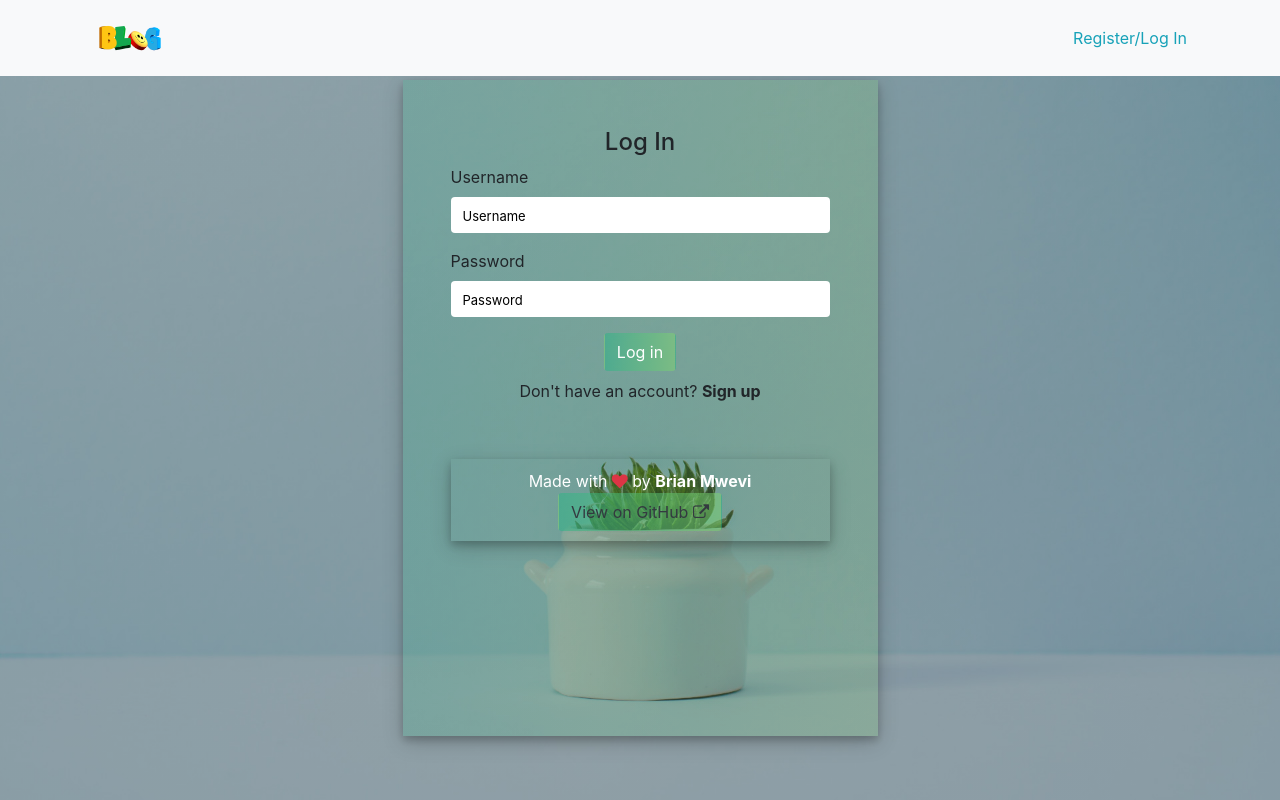
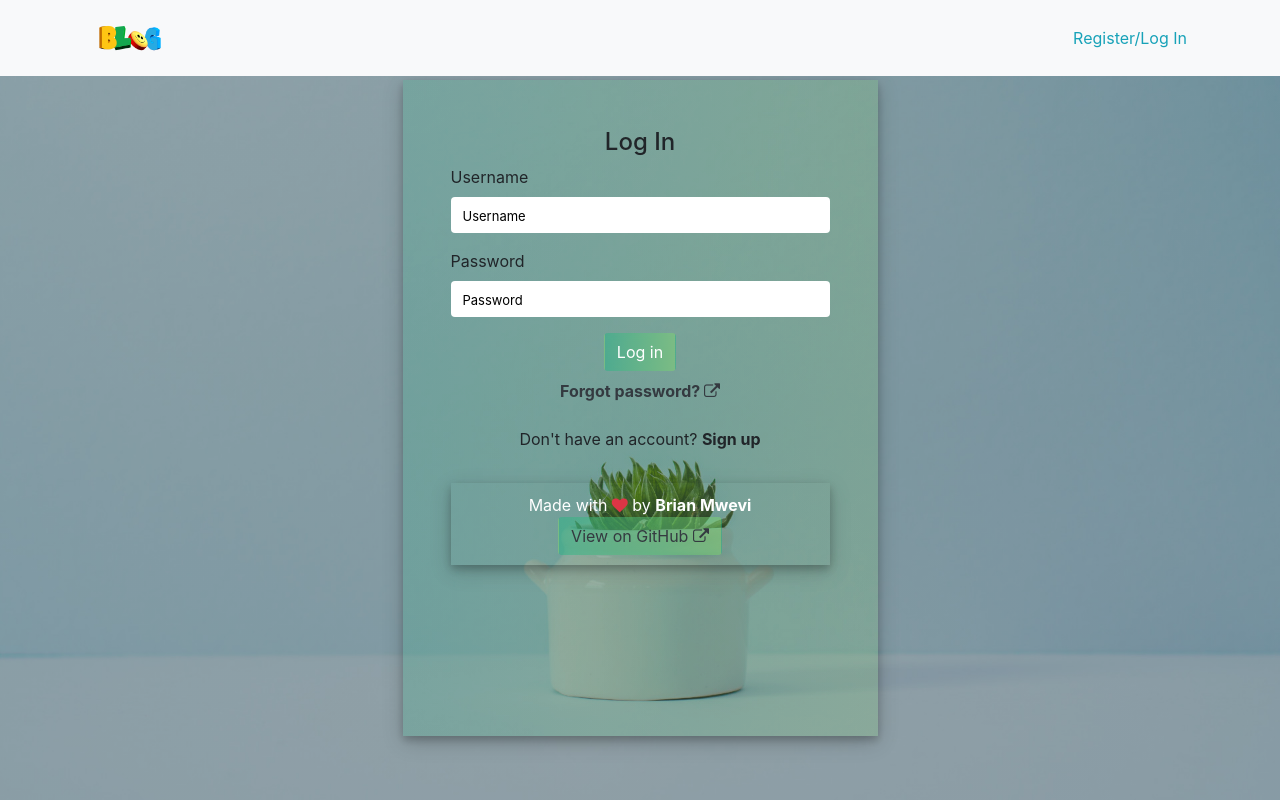
Before and after one commit to BrianMwevi/writer, a Django app: page /accounts/register/ in a window 1280 px wide. Run offline with Django 3.2, Linux system fonts and the light colour scheme; some libraries are stand-ins or nearby versions.

```diff
--- a/accounts/templates/accounts/register.html
+++ b/accounts/templates/accounts/register.html
@@ -9,9 +9,9 @@
 					<!-- LOG IN FORM -->
 					<div id="login" class="form-side shadow gradient p-5 {% if is_user %}
 						form-side--front
-					{% else %}
-						form-side--back
-					{% endif %}">
+						{% else %}
+							form-side--back
+						{% endif %}">
 						<h4 class="text-center">Log In</h4>
 						<form id="loginForm" action="{% url 'accounts:register' %}" method="POST">{% csrf_token %}
 						{% bootstrap_form login_form %}
@@ -19,12 +19,12 @@
 							<h1>Login form errors</h1>
 						{% endif %}
 						<div class="text-center">
-						<button class="btn btn-custom" type="submit">Log in</button>
+							<button class="btn btn-custom" type="submit">Log in</button>
 						</div>
 						</form>
 						<div class="text-center pt-2">
-						    <p>Don't have an account?&nbsp;<label class="form-link" onclick="rotateSignup()"><strong>Sign up</strong></label></p>
-							<p class="shadow mt-5 text-white">Made with <i class="fa fa-heart text-danger"></i> by <strong>Brian Mwevi</strong><br>
+						    <p><a href="#" class="card-link form-link text-dark"><strong>Forgot password? <i class="fa fa-external-link"></i></strong></a><br><br> Don't have an account?&nbsp;<label class="form-link" onclick="rotateSignup()"><strong>Sign up</strong></label></p>
+							<p class="shadow mt-4 text-white">Made with <i class="fa fa-heart text-danger"></i> by <strong>Brian Mwevi</strong><br>
 								<a href="https://github.com/BrianMwevi/writer" target="_blank" class="btn btn-md btn-custom text-dark">View on GitHub <i class="fa fa-external-link"></i></a>
 							</p>
 						</div>
--- a/writers/settings/__init__.py
+++ b/writers/settings/__init__.py
@@ -1,7 +1,7 @@
 from .base import *
 if DEBUG:
-	# from .local_settings import *
-	from .production import *
+	from .local_settings import *
+	# from .production import *
 
 else:
 	pass
```
